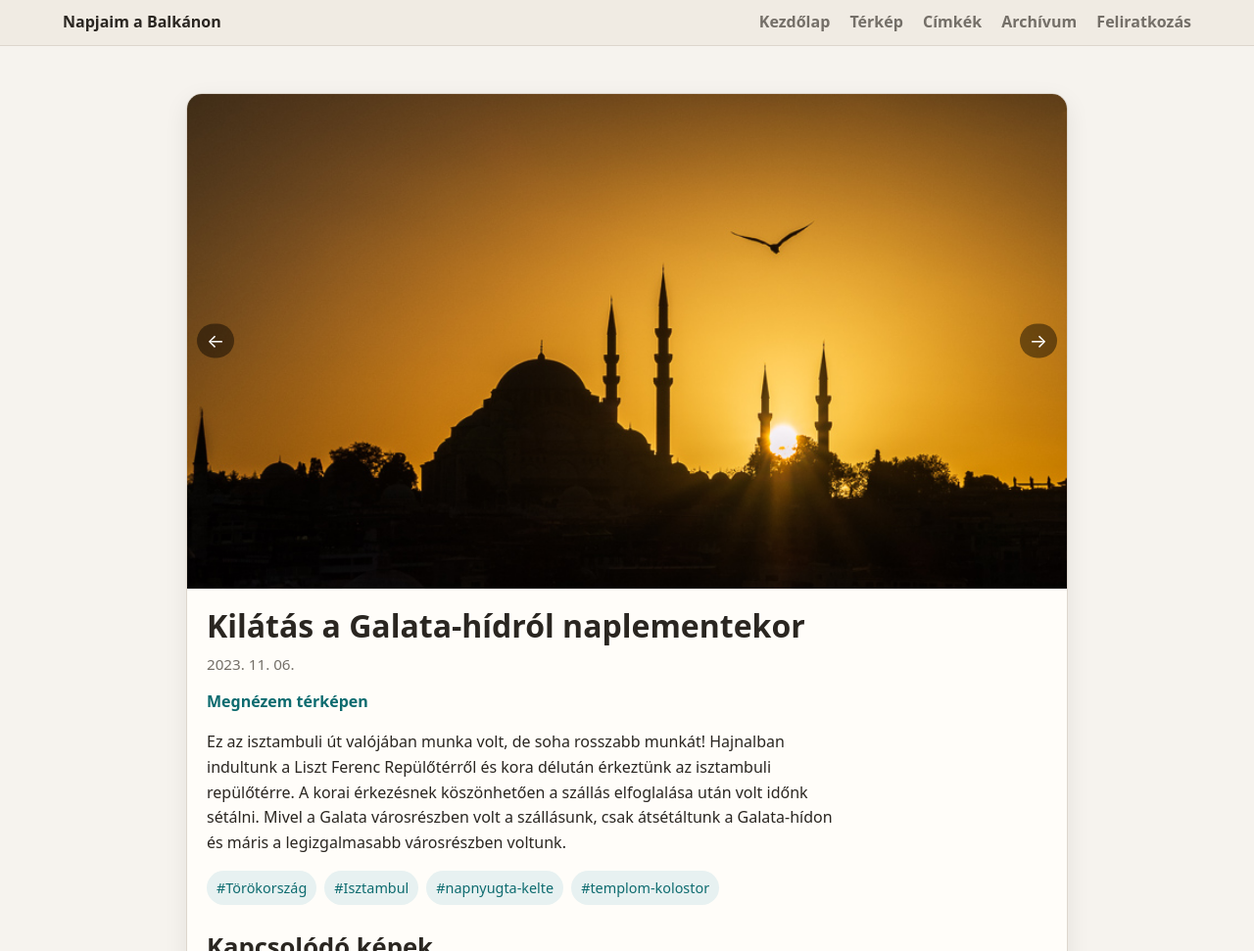
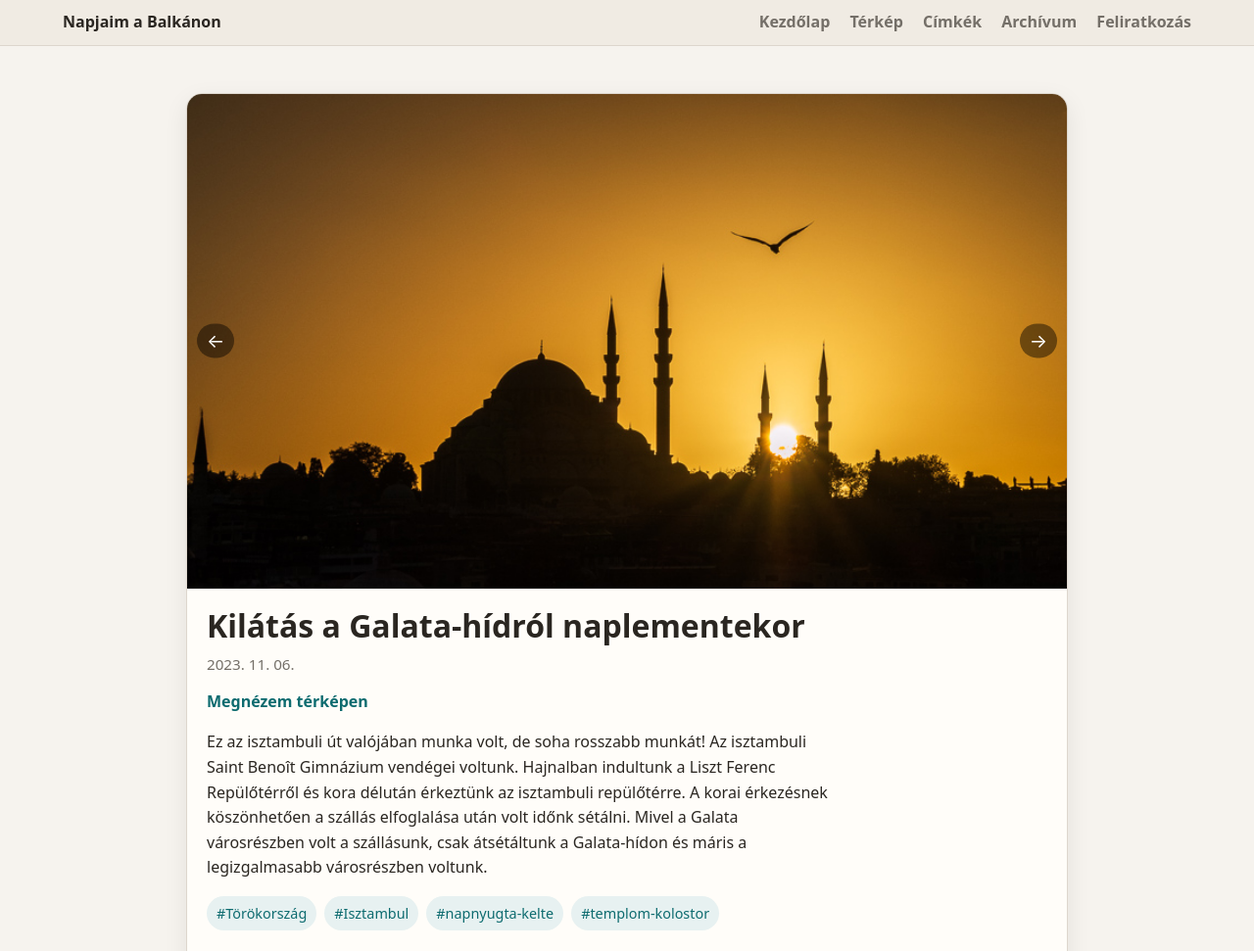
Before and after one commit to havassy/fotoblog, a Jekyll site: the page built from _posts/2023-11-06-galata_naplemente.md, in a window 1280 px wide. Shown: the top 971 px of the page at 98% size. Built offline with Jekyll 4.4.1, drawn with Linux system fonts in a browser that asks for light colours; grey boxes are pictures that could not be loaded.

```diff
--- a/_posts/2023-11-06-galata_naplemente.md
+++ b/_posts/2023-11-06-galata_naplemente.md
@@ -17,4 +17,4 @@ tags:
 description: "Ez az isztambuli út valójában munka volt, de soha rosszabb munkát!"
 ---
 
-Ez az isztambuli út valójában munka volt, de soha rosszabb munkát! Hajnalban indultunk a Liszt Ferenc Repülőtérről és kora délután érkeztünk az isztambuli repülőtérre. A korai érkezésnek köszönhetően a szállás elfoglalása után volt időnk sétálni. Mivel a Galata városrészben volt a szállásunk, csak átsétáltunk a Galata-hídon és máris a legizgalmasabb városrészben voltunk.
+Ez az isztambuli út valójában munka volt, de soha rosszabb munkát! Az isztambuli Saint Benoît Gimnázium vendégei voltunk. Hajnalban indultunk a Liszt Ferenc Repülőtérről és kora délután érkeztünk az isztambuli repülőtérre. A korai érkezésnek köszönhetően a szállás elfoglalása után volt időnk sétálni. Mivel a Galata városrészben volt a szállásunk, csak átsétáltunk a Galata-hídon és máris a legizgalmasabb városrészben voltunk.
```
